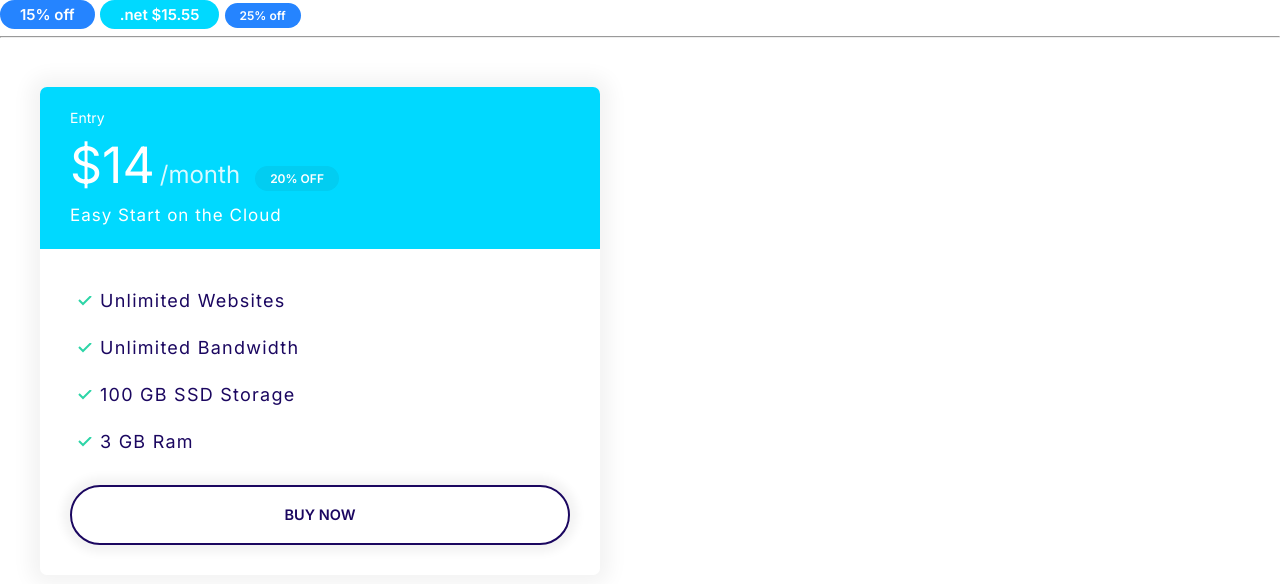
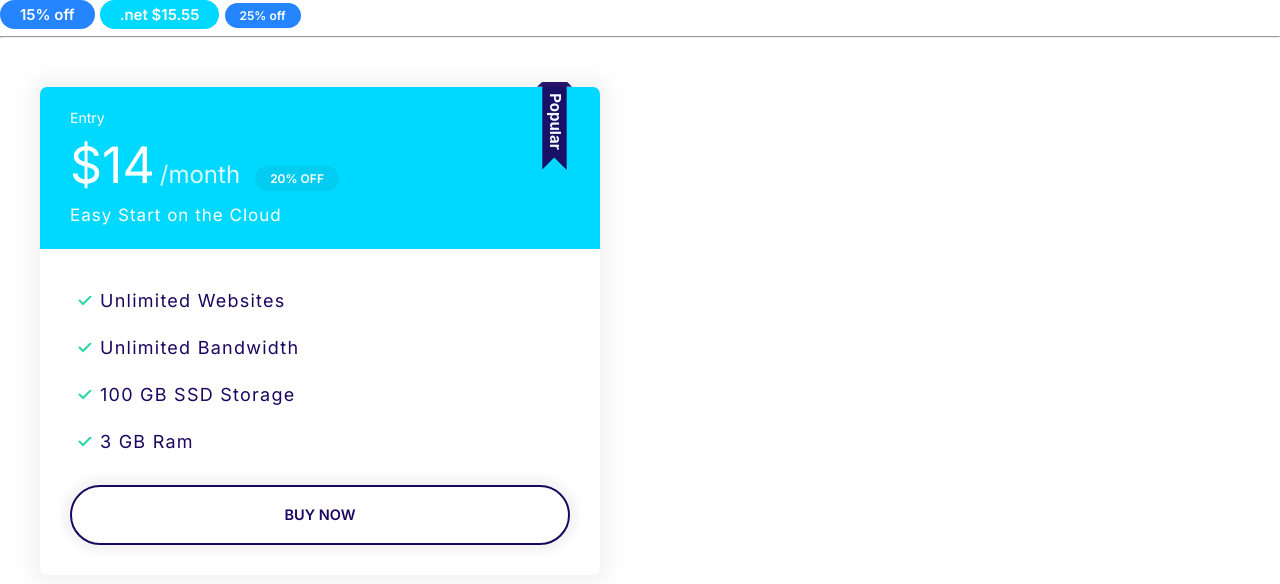
Before and after one commit to KaleemAhmed123/Shaamify-Page, a plain HTML site: page index.html in a window 1280 px wide. Drawn offline with Linux system fonts and the light colour scheme.

Commit message:
Done with the popular version of the card.

```diff
--- a/css/style.css
+++ b/css/style.css
@@ -366,6 +366,21 @@ a {
     letter-spacing: 1.25px;
 }
 
+.plan {
+    position: relative;
+}
+
+.plan--popular .card__header::before {
+    content: url(../images/popular.svg);
+    opacity: 0.95;
+    width: 35px;
+    aspect-ratio: 1/1;
+    display: inline-block;
+    position: absolute;
+    top: -5px;
+    right: 5%;
+}
+
 @media screen and (min-width: 1024px) {
     .plan__name {
         font-size: 1.4rem;
--- a/index.html
+++ b/index.html
@@ -19,8 +19,9 @@
     <hr />
     <div style="width: 50%; padding: 4rem">
         <div class="plan">
-            <div class="card card--secondary">
+            <div class="card card--secondary plan--popular">
                 <header class="card__header">
+                    <!-- <img src="./icons/line.svg" alt="" /> -->
                     <h3 class="plan__name">Entry</h3>
                     <span class="plan__price">$14</span>
                     <span class="plan__billing-cycle">/month</span>
```
Also changed, not shown: images/pop-2.png (added), images/popular.svg (added).
